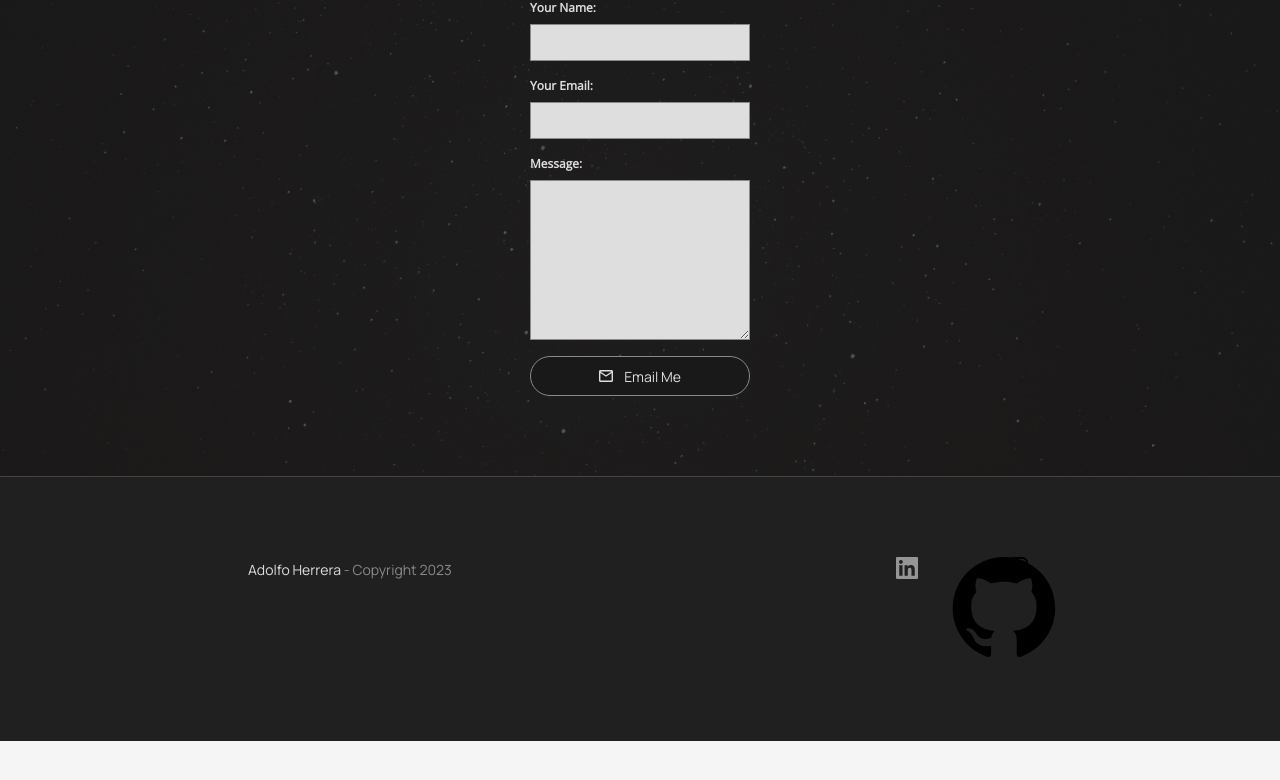
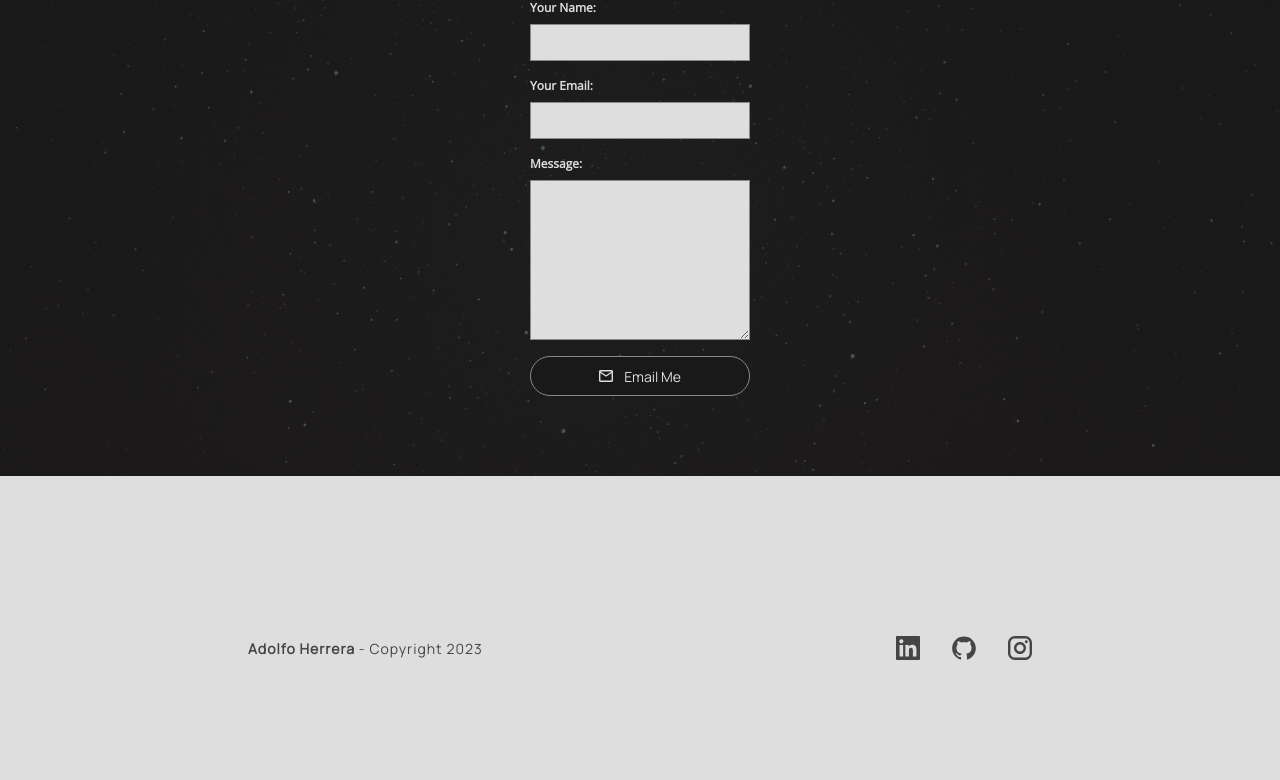
Before and after one commit to Wolfushima/portfolio, a React (Create React App) app: page / in a window 1280 px wide. Shown: the part 7155-7935 px from the top of the page. Before the commit the page ends 7896 px from the top, so only its background shows below. Built offline with nearby package versions, Linux system fonts and the light colour scheme; a web font is replaced by a local one.

Commit message:
style: Update styles for footer component

```diff
--- a/src/sass/_footer.scss
+++ b/src/sass/_footer.scss
@@ -1,15 +1,14 @@
 .footer {
-  background: $bg-grey-dark;
-  border-top: 1px solid $light-grey-text;
+  background: $bg-light;
   &__wrapper {
     max-width: 1440px;
-    padding: 5rem 5rem 10rem 5rem;
+    padding: 10rem 5rem 15rem 5rem;
     margin: 0 auto;
     @include breakpoint-down(medium) {
-      padding: 5rem 3rem 10rem 3rem;
+      padding: 10rem 3rem 15rem 3rem;
     }
     @include breakpoint-down(small) {
-      padding: 5rem 2rem 10rem 2rem;
+      padding: 10rem 2rem 15rem 2rem;
     }
   }
   &__container {
@@ -22,7 +21,7 @@
     @include breakpoint-down(medium) {
       width: 100%;
     }
-    @media screen and (max-width:440px) {
+    @include breakpoint-down(small) {
       flex-direction: column-reverse;
       justify-content: center;
       align-items: center;
@@ -31,16 +30,22 @@
   }
   &__author {
     cursor: alias;
-    font-family: 'Manrope', sans-serif;
-    font-size: $font-sm;
-    @include breakpoint-down(small) {
-      font-size: $font-xsm;
+    p, span {
+      font-family: 'Manrope', sans-serif;
+      font-size: $font-sm;
+      color: #454545;
     }
     p {
-      color: $light-text;
+      font-weight: 900;
+      letter-spacing: 1px;
     }
     span {
-      color: $grey-text;
+      font-weight: 100;
+    }
+    @include breakpoint-down(small) {
+      p, span {
+        font-size: $font-xsm;
+      }
     }
   }
   &__contact {
@@ -58,21 +63,27 @@
     max-width: 1.5rem;
     height: 1.5rem;
     max-height: 1.5rem;
+    svg {
+      cursor: pointer;
+      width: 100%;
+      height: 100%;
+      object-fit: contain;
+      path {
+        transition: all 0.3s ease;
+        fill: #454545;
+      }
+    }
     @include breakpoint-down(small) {
       width: 1.2rem;
       max-width: 1.2rem;
       height: 1.2rem;
       max-height: 1.2rem;
     }
-    img {
-      cursor: pointer;
-      width: 100%;
-      height: 100%;
-      object-fit: contain;
-      transition: all 0.3s ease;
-      filter: brightness(0) saturate(100%) invert(60%) sepia(0%) saturate(1251%) hue-rotate(137deg) brightness(90%) contrast(92%);
-      &:hover {
-        filter: brightness(0) saturate(100%) invert(99%) sepia(0%) saturate(1959%) hue-rotate(334deg) brightness(110%) contrast(74%);
+    &:hover {
+      svg {
+        path {
+          fill: #0e0e0e;
+        }
       }
     }
   }
```
